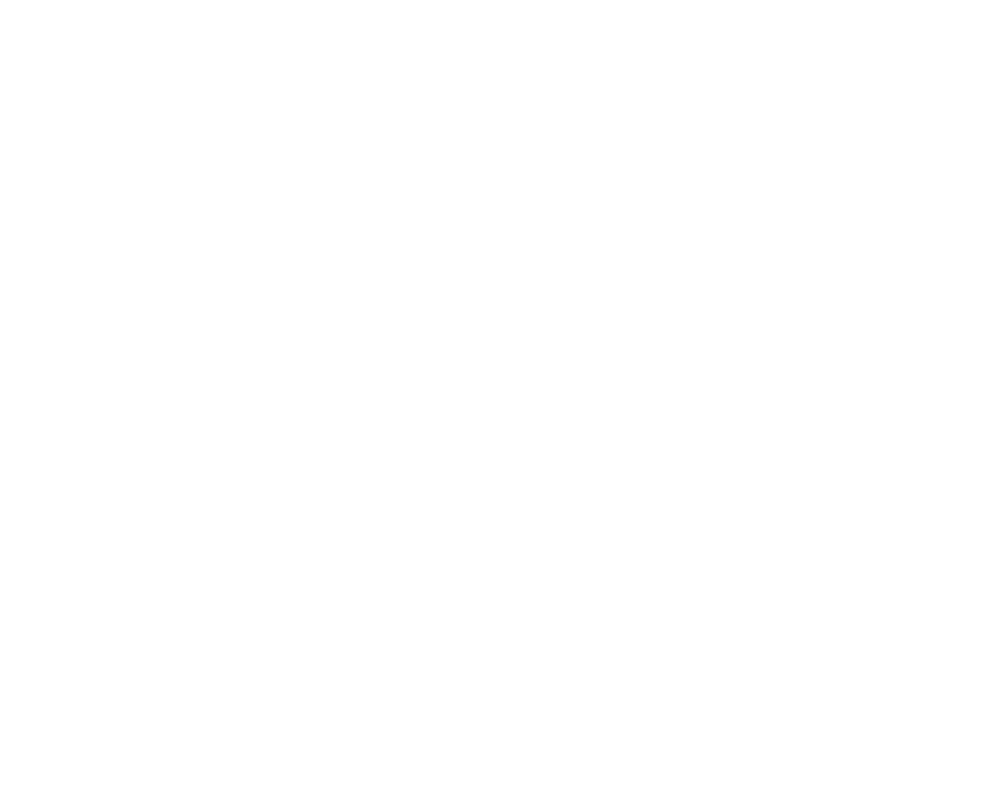
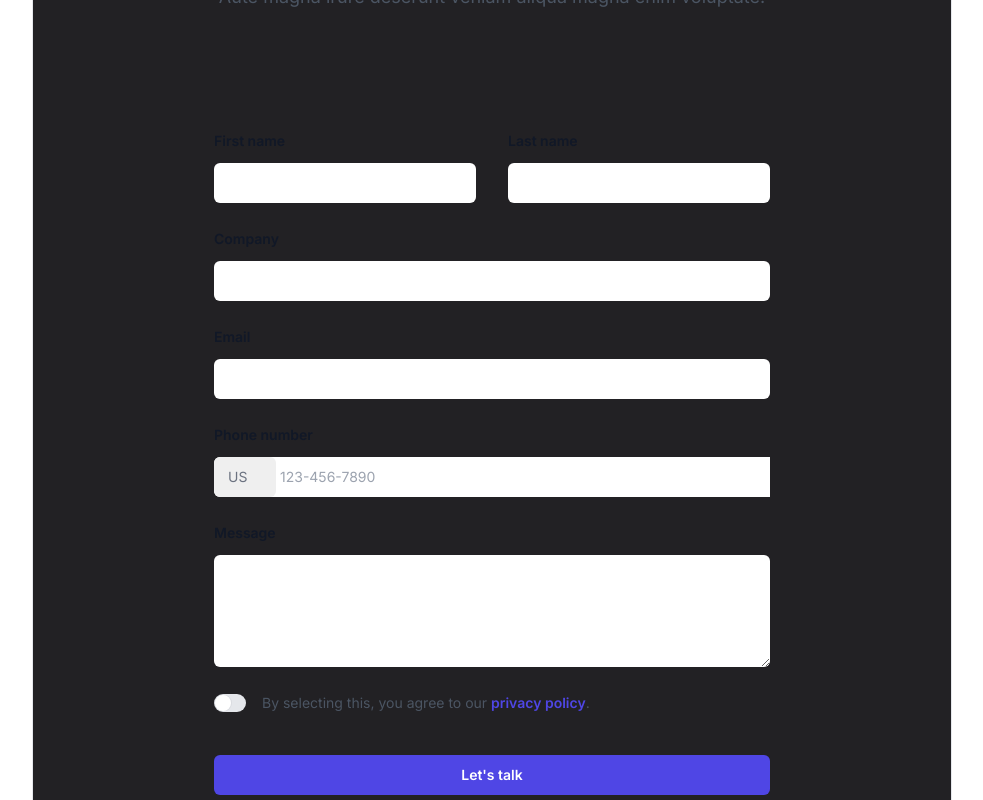
Before and after one commit to hsonhi/recibosmcx, a React (Vite) app: page /contact in a window 1280 px wide. Shown: the part 340-1140 px from the top of the page, without its empty margins (148-1131 px from the left). Before the commit the page ends 800 px from the top, so only its background shows below. Built offline with nearby package versions, Linux system fonts and the light colour scheme.

Commit message:
fix: update link page load

```diff
--- a/src/components/NavBar.tsx
+++ b/src/components/NavBar.tsx
@@ -32,10 +32,11 @@
             return (
               <li key={index} className="hover:text-primary duration-200">
                  {/*No page reloads  <Link to={x.url}>{x.title}</Link> */}
-                 {/*Page reloads*/}
+                 <Link to={x.url}>{x.title}</Link>
+                 {/*Page reloads
                   <a href={x.url} className="">
                   {x.title}
-                </a>
+                </a> */}
               </li>
             );
           })}
@@ -61,10 +62,11 @@
               return (
                 <li key={index} className="hover:text-primary duration-200">
                    {/*No page reloads  <Link to={x.url}>{x.title}</Link> */}
-                 {/*Page reloads*/}
+                 <Link to={x.url}>{x.title}</Link>
+                 {/*Page reloads
                   <a href={x.url} className="">
                   {x.title}
-                </a>
+                </a> */}
                 </li>
               );
             })}
--- a/src/pages/About.tsx
+++ b/src/pages/About.tsx
@@ -27,7 +27,7 @@
         </ul>
 
         <h2 className='text-[24px] mt-6'> <b>Webservice</b></h2>
-          <p className="text-[16px] text-[#333] font-normal mt-3">Oferecemos uma API de forma gratuita para automatizar tarefas exigentes, o mesmo dispõe de alta disponibilidade e baixa latência.</p>
+          <p className="text-[16px] text-[#333] font-normal mt-3">Oferecemos uma API de forma gratuita para automatizar tarefas exigentes, a mesma dispõe de alta disponibilidade e baixa latência.</p>
         </div>
     );
 };
--- a/src/pages/Contact.tsx
+++ b/src/pages/Contact.tsx
@@ -2,9 +2,157 @@
 
 const Contact = () => {
     return (
-        <div>
+      <div className="max-w-[920px]  my-6 mx-auto p-5 bg-[#222124] flex flex-col gap-9 border rounded-[10px] sm:py-32 lg:px-8">
+      <div
+        aria-hidden="true"
+        className="absolute inset-x-0 -top-40 -z-10 transform-gpu overflow-hidden blur-3xl sm:-top-80"
+      >
+        <div
+          style={{
+            clipPath:
+              'polygon(74.1% 44.1%, 100% 61.6%, 97.5% 26.9%, 85.5% 0.1%, 80.7% 2%, 72.5% 32.5%, 60.2% 62.4%, 52.4% 68.1%, 47.5% 58.3%, 45.2% 34.5%, 27.5% 76.7%, 0.1% 64.9%, 17.9% 100%, 27.6% 76.8%, 76.1% 97.7%, 74.1% 44.1%)',
+          }}
+          className="relative left-1/2 -z-10 aspect-1155/678 w-144.5 max-w-none -translate-x-1/2 rotate-30 bg-linear-to-tr from-[#ff80b5] to-[#9089fc] opacity-30 sm:left-[calc(50%-40rem)] sm:w-288.75"
+        />
+      </div>
+      <div className="mx-auto max-w-2xl text-center">
+        <h2 className="text-4xl font-semibold tracking-tight text-balance text-gray-900 sm:text-5xl">Contact sales</h2>
+        <p className="mt-2 text-lg/8 text-gray-600">Aute magna irure deserunt veniam aliqua magna enim voluptate.</p>
+      </div>
+      <form action="#" method="POST" className="mx-auto mt-16 max-w-xl sm:mt-20">
+        <div className="grid grid-cols-1 gap-x-8 gap-y-6 sm:grid-cols-2">
+          <div>
+            <label htmlFor="first-name" className="block text-sm/6 font-semibold text-gray-900">
+              First name
+            </label>
+            <div className="mt-2.5">
+              <input
+                id="first-name"
+                name="first-name"
+                type="text"
+                autoComplete="given-name"
+                className="block w-full rounded-md bg-white px-3.5 py-2 text-base text-gray-900 outline-1 -outline-offset-1 outline-gray-300 placeholder:text-gray-400 focus:outline-2 focus:-outline-offset-2 focus:outline-indigo-600"
+              />
+            </div>
+          </div>
+          <div>
+            <label htmlFor="last-name" className="block text-sm/6 font-semibold text-gray-900">
+              Last name
+            </label>
+            <div className="mt-2.5">
+              <input
+                id="last-name"
+                name="last-name"
+                type="text"
+                autoComplete="family-name"
+                className="block w-full rounded-md bg-white px-3.5 py-2 text-base text-gray-900 outline-1 -outline-offset-1 outline-gray-300 placeholder:text-gray-400 focus:outline-2 focus:-outline-offset-2 focus:outline-indigo-600"
+              />
+            </div>
+          </div>
+          <div className="sm:col-span-2">
+            <label htmlFor="company" className="block text-sm/6 font-semibold text-gray-900">
+              Company
+            </label>
+            <div className="mt-2.5">
+              <input
+                id="company"
+                name="company"
+                type="text"
+                autoComplete="organization"
+                className="block w-full rounded-md bg-white px-3.5 py-2 text-base text-gray-900 outline-1 -outline-offset-1 outline-gray-300 placeholder:text-gray-400 focus:outline-2 focus:-outline-offset-2 focus:outline-indigo-600"
+              />
+            </div>
+          </div>
+          <div className="sm:col-span-2">
+            <label htmlFor="email" className="block text-sm/6 font-semibold text-gray-900">
+              Email
+            </label>
+            <div className="mt-2.5">
+              <input
+                id="email"
+                name="email"
+                type="email"
+                autoComplete="email"
+                className="block w-full rounded-md bg-white px-3.5 py-2 text-base text-gray-900 outline-1 -outline-offset-1 outline-gray-300 placeholder:text-gray-400 focus:outline-2 focus:-outline-offset-2 focus:outline-indigo-600"
+              />
+            </div>
+          </div>
+          <div className="sm:col-span-2">
+            <label htmlFor="phone-number" className="block text-sm/6 font-semibold text-gray-900">
+              Phone number
+            </label>
+            <div className="mt-2.5">
+              <div className="flex rounded-md bg-white outline-1 -outline-offset-1 outline-gray-300 has-[input:focus-within]:outline-2 has-[input:focus-within]:-outline-offset-2 has-[input:focus-within]:outline-indigo-600">
+                <div className="grid shrink-0 grid-cols-1 focus-within:relative">
+                  <select
+                    id="country"
+                    name="country"
+                    autoComplete="country"
+                    aria-label="Country"
+                    className="col-start-1 row-start-1 w-full appearance-none rounded-md py-2 pr-7 pl-3.5 text-base text-gray-500 placeholder:text-gray-400 focus:outline-2 focus:-outline-offset-2 focus:outline-indigo-600 sm:text-sm/6"
+                  >
+                    <option>US</option>
+                    <option>CA</option>
+                    <option>EU</option>
+                  </select>
 
+                </div>
+                <input
+                  id="phone-number"
+                  name="phone-number"
+                  type="text"
+                  placeholder="123-456-7890"
+                  className="block min-w-0 grow py-1.5 pr-3 pl-1 text-base text-gray-900 placeholder:text-gray-400 focus:outline-none sm:text-sm/6"
+                />
+              </div>
+            </div>
+          </div>
+          <div className="sm:col-span-2">
+            <label htmlFor="message" className="block text-sm/6 font-semibold text-gray-900">
+              Message
+            </label>
+            <div className="mt-2.5">
+              <textarea
+                id="message"
+                name="message"
+                rows={4}
+                className="block w-full rounded-md bg-white px-3.5 py-2 text-base text-gray-900 outline-1 -outline-offset-1 outline-gray-300 placeholder:text-gray-400 focus:outline-2 focus:-outline-offset-2 focus:outline-indigo-600"
+                defaultValue={''}
+              />
+            </div>
+          </div>
+          <div className="flex gap-x-4 sm:col-span-2">
+            <div className="flex h-6 items-center">
+              <div className="group relative inline-flex w-8 shrink-0 rounded-full bg-gray-200 p-px inset-ring inset-ring-gray-900/5 outline-offset-2 outline-indigo-600 transition-colors duration-200 ease-in-out has-checked:bg-indigo-600 has-focus-visible:outline-2">
+                <span className="size-4 rounded-full bg-white shadow-xs ring-1 ring-gray-900/5 transition-transform duration-200 ease-in-out group-has-checked:translate-x-3.5" />
+                <input
+                  id="agree-to-policies"
+                  name="agree-to-policies"
+                  type="checkbox"
+                  aria-label="Agree to policies"
+                  className="absolute inset-0 appearance-none focus:outline-hidden"
+                />
+              </div>
+            </div>
+            <label htmlFor="agree-to-policies" className="text-sm/6 text-gray-600">
+              By selecting this, you agree to our{' '}
+              <a href="#" className="font-semibold whitespace-nowrap text-indigo-600">
+                privacy policy
+              </a>
+              .
+            </label>
+          </div>
         </div>
+        <div className="mt-10">
+          <button
+            type="submit"
+            className="block w-full rounded-md bg-indigo-600 px-3.5 py-2.5 text-center text-sm font-semibold text-white shadow-xs hover:bg-indigo-500 focus-visible:outline-2 focus-visible:outline-offset-2 focus-visible:outline-indigo-600"
+          >
+            Let's talk
+          </button>
+        </div>
+      </form>
+    </div>
     );
 };
 
```
